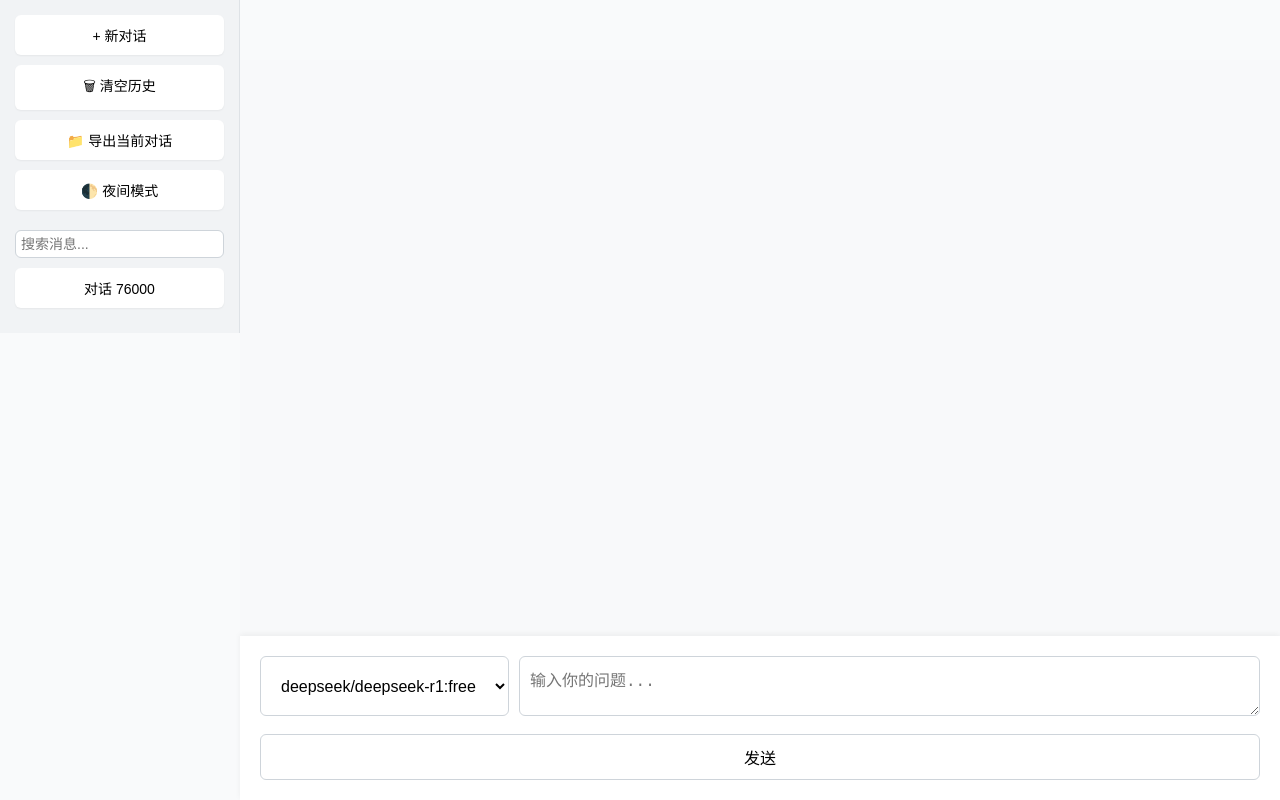
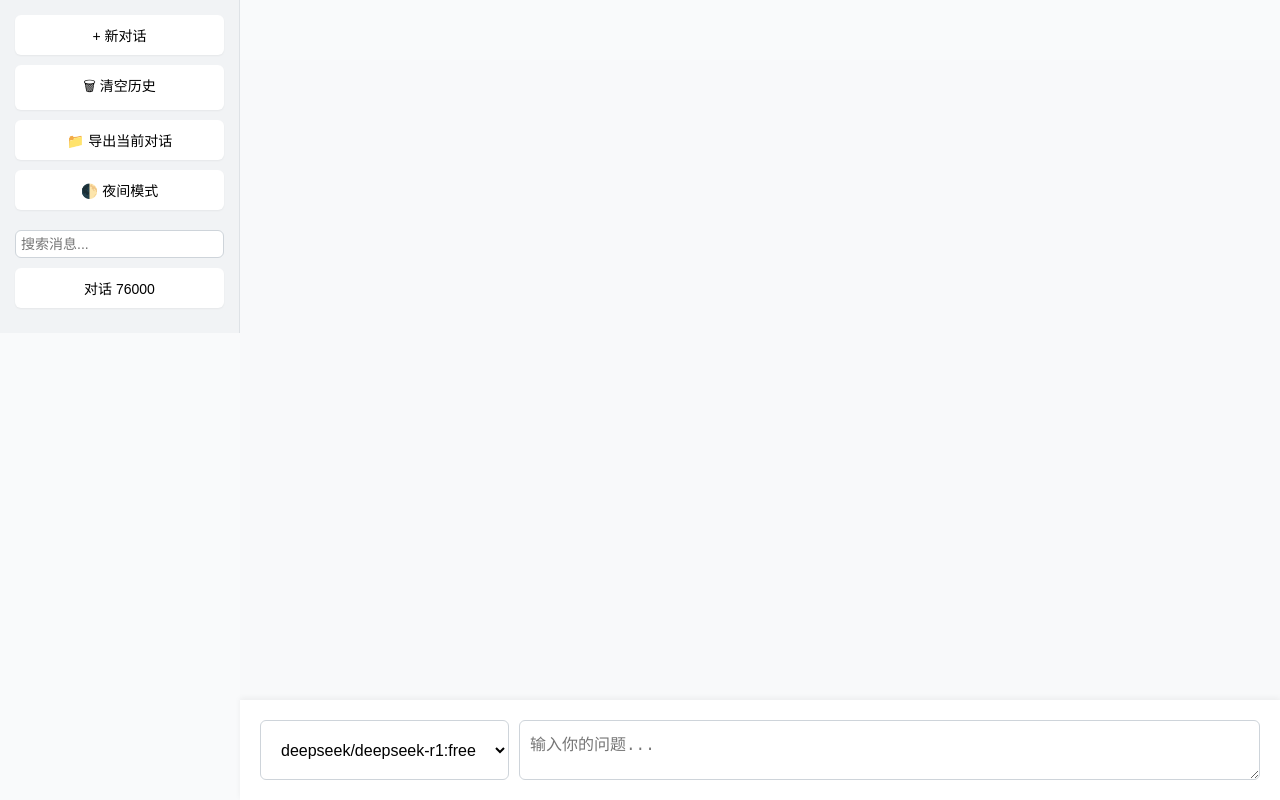
Before and after one commit to codyyyww/chatfrontend, a plain HTML site: page index.html in a window 1280 px wide. Drawn offline with Linux system fonts and the light colour scheme; no server answers.

Commit message:
Update index.html

```diff
--- a/index.html
+++ b/index.html
@@ -24,7 +24,6 @@
     <div id="input-container">
   <select id="model-select"></select>
   <textarea id="user-input" rows="2" placeholder="输入你的问题..."></textarea>
-  <button onclick="sendMessage()" style="width: 100%; margin-top: 8px;">发送</button>
 </div>
     </div>
   </div>
```
